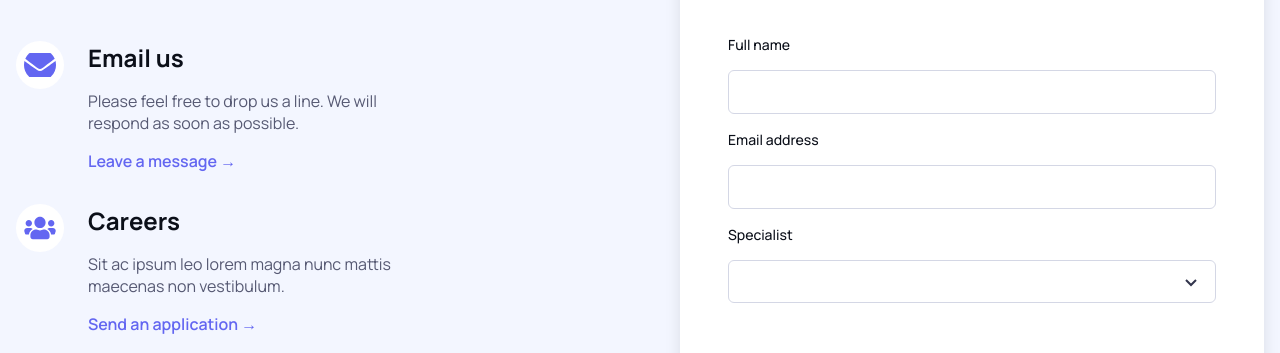
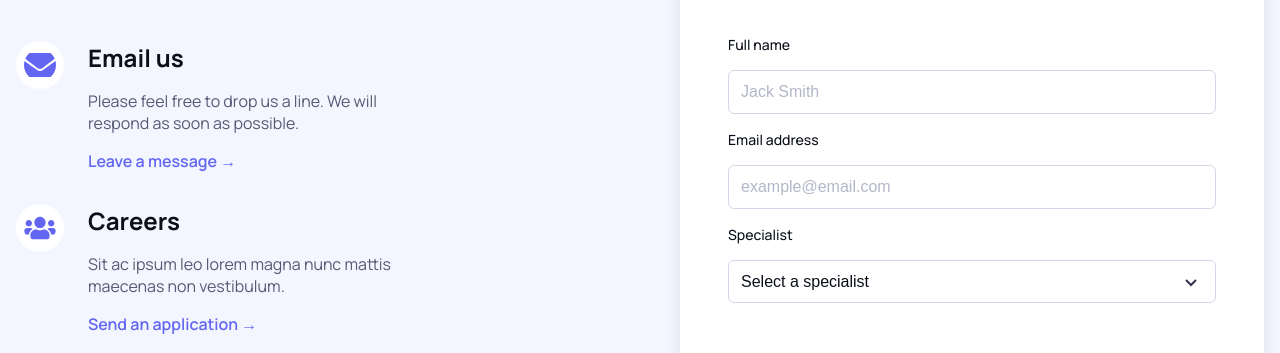
Before and after one commit to Koderinjo/reactSilicon, a React (Vite) app: page /contact in a window 1280 px wide. Shown: the part 502-855 px from the top of the page. Built offline with nearby package versions, Linux system fonts and the light colour scheme.

Commit message:
more styling and added validation and webapi functionality to consultform

```diff
--- a/src/components/ConsultationForm.jsx
+++ b/src/components/ConsultationForm.jsx
@@ -1,30 +1,142 @@
-// ConsultationForm.jsx
-import React from 'react';
+import React, { useState } from 'react';
 
-const ConsultationForm = () => (
+const ConsultationForm = () => {
+  const [name, setName] = useState('');
+  const [email, setEmail] = useState('');
+  const [specialist, setSpecialist] = useState('');
+  const [errors, setErrors] = useState({});
+  const [successMessage, setSuccessMessage] = useState('');
+  const [isSubmitting, setIsSubmitting] = useState(false);
+
+  const validateName = (name) => {
+    const re = /^[a-zA-Z\s'-]+$/;
+    const isValidFormat = re.test(name);
+    const isValidLength = name.trim().length >= 2;
+    const hasTwoWords = name.trim().split(' ').length >= 2;
+    return isValidFormat && isValidLength && hasTwoWords;
+  };
+
+  const validateEmail = (email) => {
+    const re = /^[a-zA-Z0-9._%+-]+@[a-z0-9.-]+\.[a-z]{2,}$/i;
+    return re.test(email);
+  };
+
+  const handleSubmit = async (e) => {
+    e.preventDefault();
+    const newErrors = {};
+
+    if (!name) {
+      newErrors.name = 'Full name is required';
+    } else if (!validateName(name)) {
+      newErrors.name = 'Please enter your full name (first and last name)';
+    }
+
+    if (!email) {
+      newErrors.email = 'Email address is required';
+    } else if (!validateEmail(email)) {
+      newErrors.email = 'Invalid email address';
+    }
+
+    if (!specialist) {
+      newErrors.specialist = 'Please select a specialist';
+    }
+
+    setErrors(newErrors);
+
+    if (Object.keys(newErrors).length === 0) {
+      setIsSubmitting(true);
+      try {
+        const response = await fetch('https://win24-assignment.azurewebsites.net/api/forms/contact', {
+          method: 'POST',
+          headers: {
+            'accept': '*/*',
+            'Content-Type': 'application/json',
+          },
+          body: JSON.stringify({
+            fullName: name,
+            email: email,
+            specialist: specialist,
+          }),
+        });
+
+        if (response.ok) {
+          setSuccessMessage('Your appointment request has been submitted!');
+          setName('');
+          setEmail('');
+          setSpecialist('');
+          setErrors({});
+
+          setTimeout(() => {
+            setSuccessMessage('');
+          }, 2500);
+        } else {
+          const errorData = await response.json();
+          setErrors({ submit: errorData.message || 'Submission failed' });
+        }
+      } catch (error) {
+        setErrors({ submit: 'An error occurred. Please try again.' });
+      } finally {
+        setIsSubmitting(false);
+      }
+    }
+  };
+
+  return (
     <section className="consultation-form-container">
-    <form className="consultation-form">
+      <form
+        className="consultation-form"
+        onSubmit={handleSubmit}
+        noValidate
+      >
         <div>
           <h2>Get Online Consultation</h2>
         </div>
+
         <label htmlFor="name">Full name</label>
-    <input type="text" id="name"/>
+        <input
+          type="text"
+          id="name"
+          value={name}
+          onChange={(e) => setName(e.target.value)}
+          placeholder='Jack Smith'
+        />
+        {errors.name && <p className="error">{errors.name}</p>}
 
         <label htmlFor="email">Email address</label>
-    <input type="email" id="email"/>
+        <input
+          type="email"
+          id="email"
+          value={email}
+          onChange={(e) => setEmail(e.target.value)}
+          placeholder='example@email.com'
+        />
+        {errors.email && <p className="error">{errors.email}</p>}
 
         <label htmlFor="specialist">Specialist</label>
-    <div class="select-wrapper">
-      <select id="specialist" class="custom-select">
-        <option value=""></option>
-        <option value="doctor">Noob</option>
-        <option value="nurse">Semi-Noob</option>
-        <option value="therapist">H4xx0r</option>
+        <div className="select-wrapper">
+          <select
+            id="specialist"
+            className="custom-select"
+            value={specialist}
+            onChange={(e) => setSpecialist(e.target.value)}
+          >
+            <option value="">Select a specialist</option>
+            <option value="doctor">Doctor</option>
+            <option value="nurse">Nurse</option>
+            <option value="therapist">Therapist</option>
           </select>
         </div>
-    <button type="submit">Make an appointment</button>
+        {errors.specialist && <p className="error">{errors.specialist}</p>}
+
+        {errors.submit && <p className="error">{errors.submit}</p>}
+        {successMessage && <p className="success">{successMessage}</p>}
+
+        <button type="submit" disabled={isSubmitting}>
+          {isSubmitting ? 'Submitting...' : 'Make an appointment'}
+        </button>
       </form>
     </section>
   );
+};
 
 export default ConsultationForm;
--- a/src/index.css
+++ b/src/index.css
@@ -16,6 +16,7 @@
     --color-btn-circle: #ffffff;
     --color-paragraph-secondary: #585C7B;
     --color-accordion-secondary: #fff;
+    --color-contact-bg: #fff;
 
     /* Brand Colors */
     --color-primary: #6366F1;
@@ -81,6 +82,8 @@ body.dark {
     --color-divider: rgba(255, 255, 255, 0.15);
     --color-white: #131022;
     --color-accordion-secondary: #151822;
+    --color-contact-bg:rgba(99, 102, 241, 0.08);
+    --color-placehold: #b4b7c97e;
 
     --shadow-S: 0px 4.4px 12px -1px rgba(254, 254, 254, 0.06), 0px 2px 6.4px -1px rgba(255, 255, 255, 0.03);
     --shadow-M: 0px 4.4px 20px rgba(255, 255, 255, 0.05), 0px 4px 9px rgba(255, 255, 255, 0.03);
@@ -1625,13 +1628,13 @@ margin-bottom: 2.5rem;
 .contact-icon {
   font-size: 3rem;
   color: var(--color-primary);
-  background-color: var(--color-white);
+  background-color: var(--color-contact-bg);
   padding: 0.5rem;
   border-radius: 50%;
 }
 
 .consultation-form-container {
-  background-color: var(--color-white);
+  background-color: var(--color-contact-bg);
   padding: 3rem;
   gap: 2rem;
   border-radius: 8px;
@@ -1641,10 +1644,13 @@ margin-bottom: 2.5rem;
   z-index: 1;
   position: relative;
   width: 100%;
-  /* max-width: 636px; */
   display: flex;
   flex-direction: column;
   align-items: flex-start;
+}
+
+input {
+    color: var(--color-heading);
 }
 
 .consultation-form-container h2 {
@@ -1682,8 +1688,14 @@ margin-bottom: 2.5rem;
   color: var(--color-placehold);
 }
 
+
+
 #specialist {
   margin-bottom: 5rem;
+}
+
+.custom-select {
+    color: var(--color-heading);
 }
 
 
@@ -1705,6 +1717,19 @@ margin-bottom: 2.5rem;
   background-color: var(--color-muted);
 }
 
+
+.success {
+    color: green;
+    font-size: 1rem;
+    margin-top: 1rem;
+  }
+
+.error {
+    color: red;
+  }
+
+
+
 select {
   -webkit-appearance: none;
   -moz-appearance: none;
@@ -1767,6 +1792,10 @@ select {
     grid-area: map;
   }
 
+  .leaflet-container {
+    border-radius: 8px;
+}
+
   .medical-centers {
     grid-area: centers;
     display: flex;
@@ -1795,10 +1824,6 @@ select {
         color: var(--color-primary);
       }
     }
-
-    .opening-hours strong {
-        color: var(--color-navigation);
-      }
   }
 
 .social-media {
```
Lines whose indentation alone changed are shown as unchanged.
